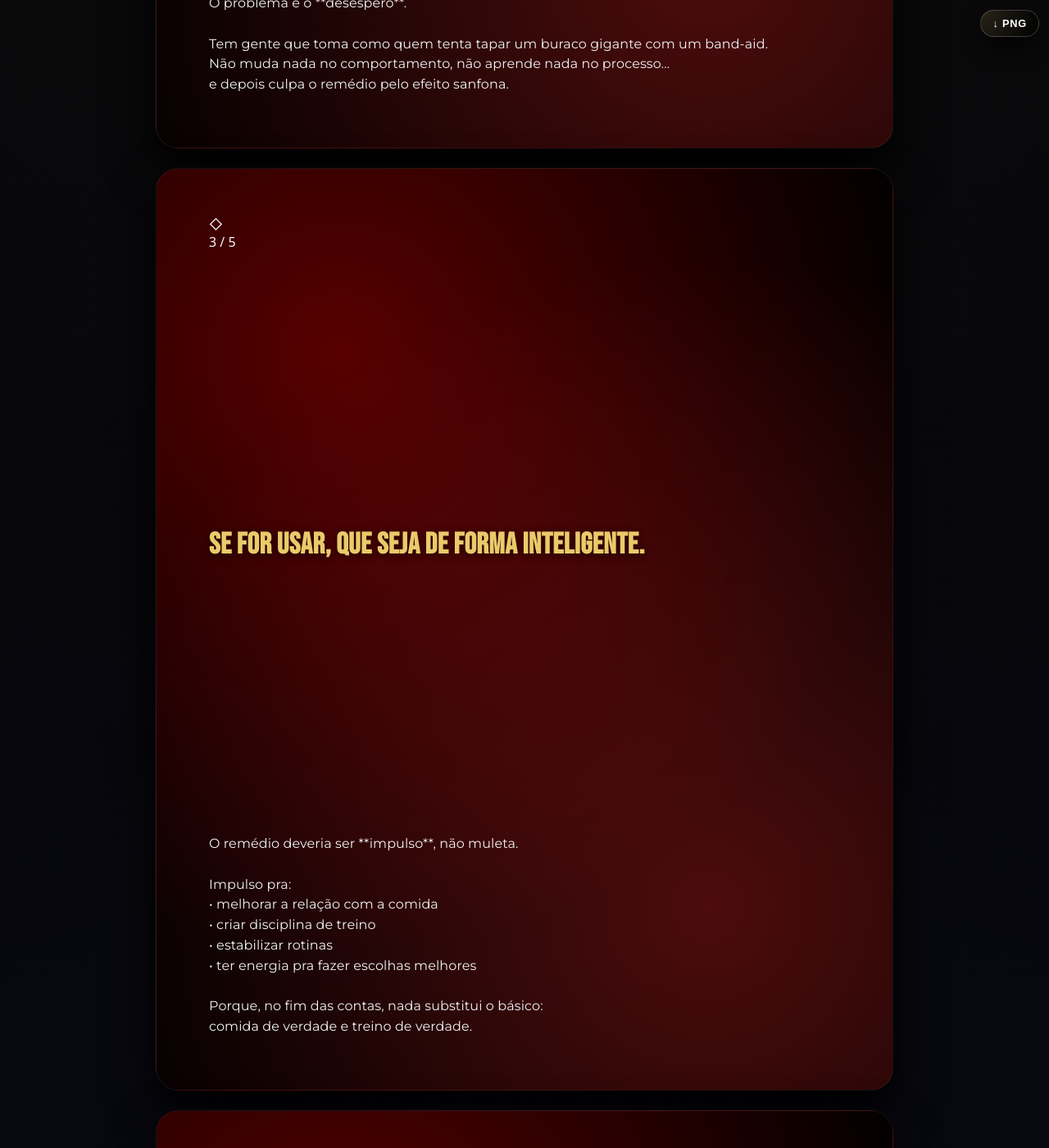
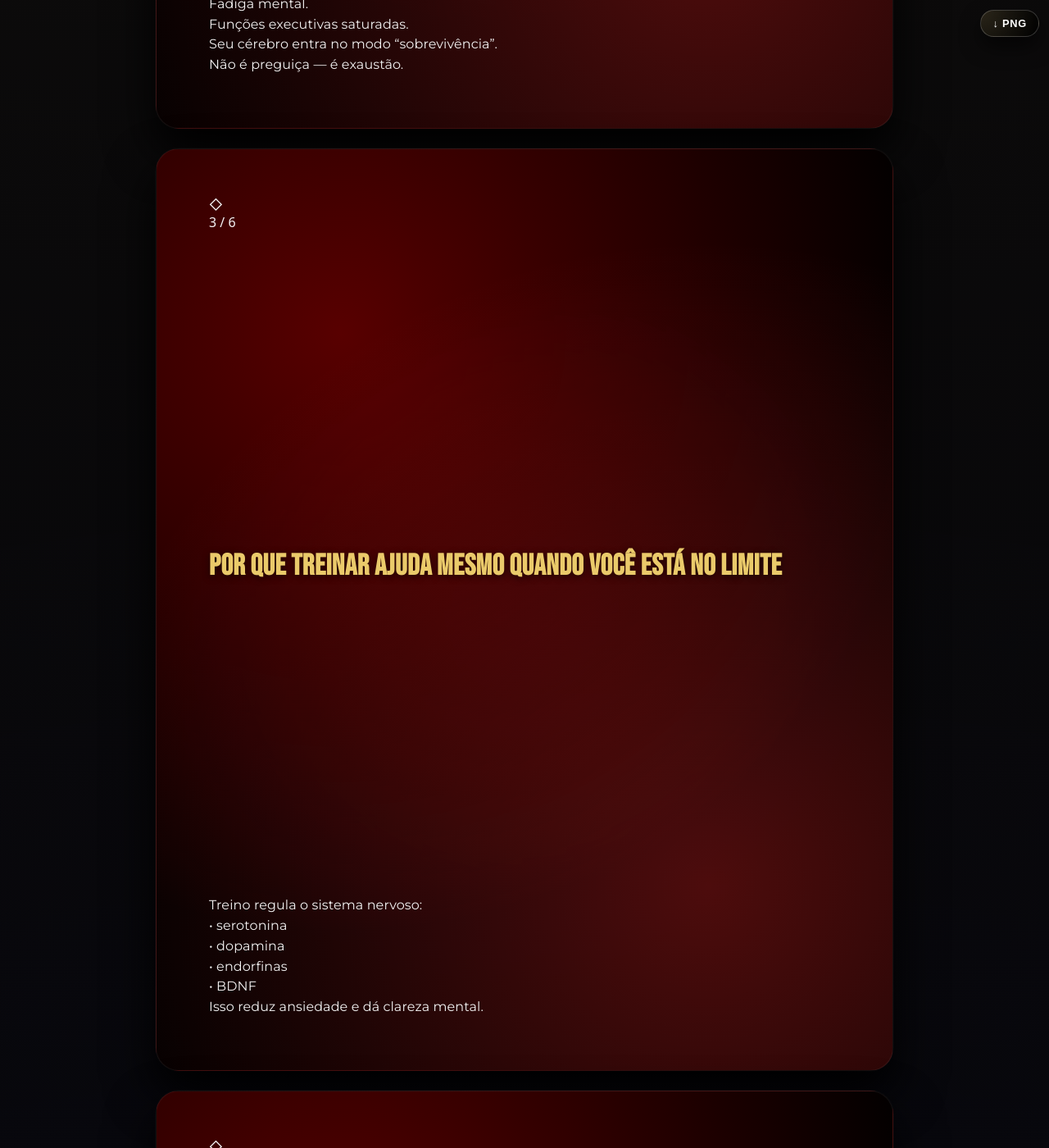
Before and after one commit to mbritodowglas-collab/fabrica-conteudo, a Jekyll site: the page built from content/carrossel/Post-da-semana.md, in a window 1280 px wide and 1400 px high, scrolled down 2354 px. Shown: the whole window at 82% size. Built offline with Jekyll 4.4.1, drawn with Linux system fonts in a browser that asks for light colours; some of the changed text lies outside the part shown.

Commit message:
Atualizar o Post-da-semana.md

```diff
--- a/content/carrossel/Post-da-semana.md
+++ b/content/carrossel/Post-da-semana.md
@@ -1,50 +1,59 @@
 ---
 layout: carrossel
-title: "O problema não é o Monjaro. É o jeito que estão usando."
-autor: "Márcio Dowglas – Personal Trainer"
+title: "Como treinar quando tudo depende de você"
+autor_nome: "Márcio Dowglas"
+autor_handle: "@marciodowglasfitness"
+avatar: "/assets/img/avatar-md.jpg"
+verificado: true
 tagline: "Carrossel educacional Bella Prime"
 
 slides:
-
   - tipo: "HOOK"
-    hook: "O Monjaro virou o santo graal do emagrecimento…"
-    texto: "…mas muita gente está usando como se fosse correção mágica para anos de descuido. E é aí que tudo dá errado."
+    hook: "Treinar quando a casa, o trabalho e o mundo dependem de você parece impossível."
+    texto: |
+      Mas não é falta de disciplina.
+      É neurociência. É sobrecarga real.
 
   - tipo: "CONTEÚDO"
-    hook: "Eu não sou contra."
+    hook: "O que acontece no seu corpo quando você vive sobrecarregada?"
     texto: |
-      O problema não é o remédio.
-      O problema é o **desespero**.
-
-      Tem gente que toma como quem tenta tapar um buraco gigante com um band-aid.
-      Não muda nada no comportamento, não aprende nada no processo…
-      e depois culpa o remédio pelo efeito sanfona.
+      Cortisol alto.
+      Fadiga mental.
+      Funções executivas saturadas.
+      Seu cérebro entra no modo “sobrevivência”.
+      Não é preguiça — é exaustão.
 
   - tipo: "CONTEÚDO"
-    hook: "Se for usar, que seja de forma inteligente."
+    hook: "Por que treinar ajuda mesmo quando você está no limite"
     texto: |
-      O remédio deveria ser **impulso**, não muleta.
-
-      Impulso pra:
-      • melhorar a relação com a comida
-      • criar disciplina de treino
-      • estabilizar rotinas
-      • ter energia pra fazer escolhas melhores
-
-      Porque, no fim das contas, nada substitui o básico:
-      comida de verdade e treino de verdade.
+      Treino regula o sistema nervoso:
+      • serotonina
+      • dopamina
+      • endorfinas
+      • BDNF
+      Isso reduz ansiedade e dá clareza mental.
 
   - tipo: "CONTEÚDO"
-    hook: "E por favor… nada de fazer isso sozinha."
+    hook: "Treino também reduz as dores da rotina"
     texto: |
-      Se você for usar, se cerca de especialistas.
-      Médico. Nutricionista.
-      E um treino decente — não “qualquer coisa”.
+      Força leve a moderada alivia:
+      • lombalgia
+      • dores tensionais
+      • trapézio preso
+      • dores de cabeça
 
-      Fazer da própria cabeça é exatamente o caminho que faz o jarro quebrar de novo.
+  - tipo: "CONTEÚDO"
+    hook: "Quando tudo está caótico, o que funciona?"
+    texto: |
+      Treinos de 15–25 minutos.
+      Foco em força e cadeia posterior.
+      Exercícios simples.
+      Consistência > complexidade.
 
   - tipo: "CTA"
-    hook: "Quer ajuda pra não cair no efeito sanfona?"
-    texto: "Eu te ensino a construir o estilo de vida que o remédio sozinho nunca vai te dar."
-    cta: "Preencher avaliação gratuita"
+    hook: "Você não precisa do treino perfeito."
+    texto: |
+      Precisa do treino possível.
+      O resto, a consistência resolve.
+    cta: "Faça sua avaliação gratuita no Bella Prime."
 ---
```
